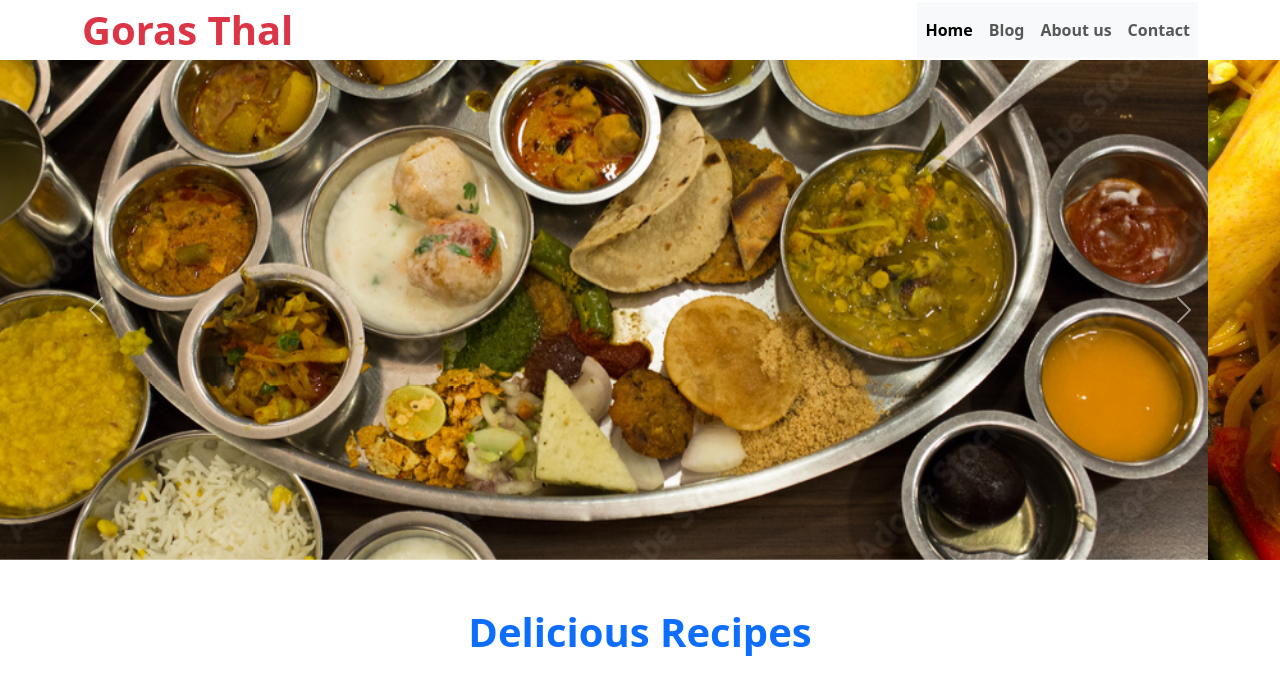
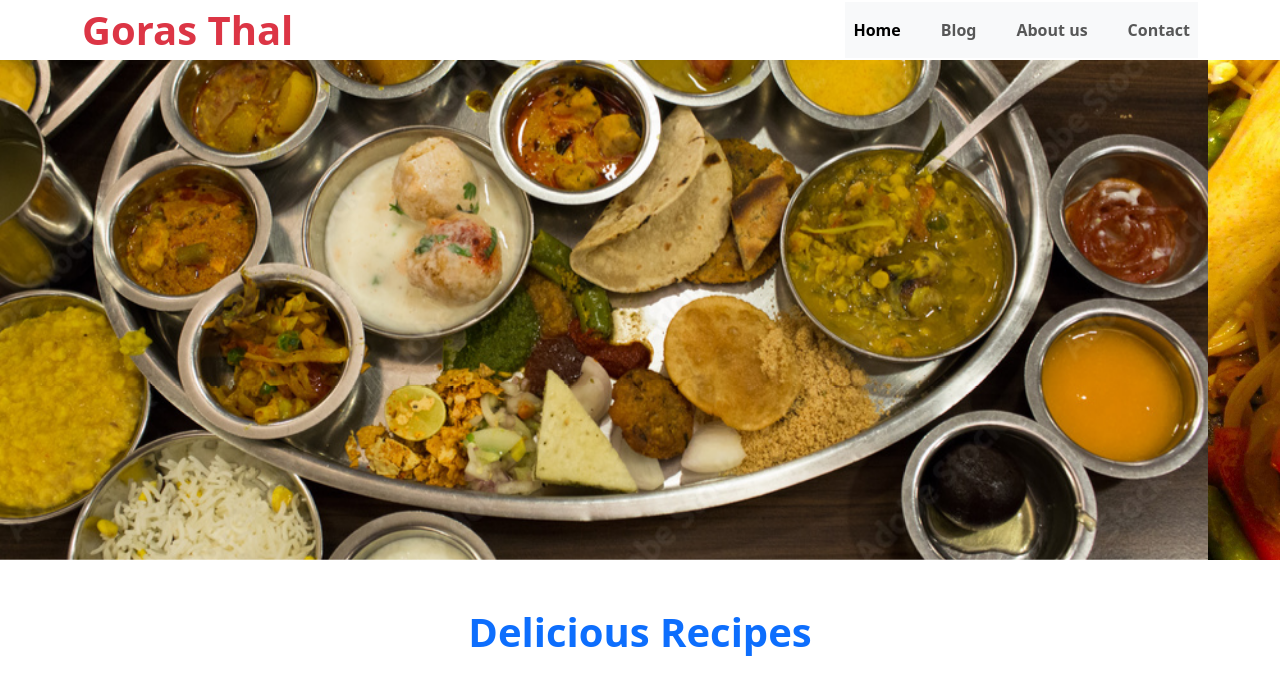
Before and after one commit to Jahanvi149/bootstrap-goras, a plain HTML site: page index.html in a window 1280 px wide. Shown: the top 683 px of the page. Drawn offline with nearby package versions, Linux system fonts and the light colour scheme; files whose address does not match are found by name.

Commit message:
css change

```diff
--- a/index.html
+++ b/index.html
@@ -19,7 +19,7 @@
               <span class="navbar-toggler-icon"></span>
             </button>
             <div class="collapse navbar-collapse" id="navbarSupportedContent">
-              <ul class="navbar-nav me-auto mb-2 mb-lg-0 d-flex">
+              <ul class="navbar-nav me-auto mb-2 mb-lg-0 d-flex gap-4">
                 <li class="nav-item">
                   <a class="nav-link active fw-bold" aria-current="page" href="#">Home</a>
                 </li>
@@ -60,16 +60,8 @@
         <div class="carousel-item">
           <img src="F:\jahanvi\bootstrap\images\dosa.jpg" class="d-block w-100" alt="...">
         </div>
-          <button class="carousel-control-prev" type="button" data-bs-target="#carouselExampleFade" data-bs-slide="prev">
-            <span class="carousel-control-prev-icon" aria-hidden="true"></span>
-            <span class="visually-hidden">Previous</span>
-          </button>
-          <button class="carousel-control-next" type="button" data-bs-target="#carouselExampleFade" data-bs-slide="next">
-            <span class="carousel-control-next-icon" aria-hidden="true"></span>
-            <span class="visually-hidden">Next</span>
-          </button>
-        </div>
       </div>
+    </div>
 
 
 <div class="Recepies">
```
